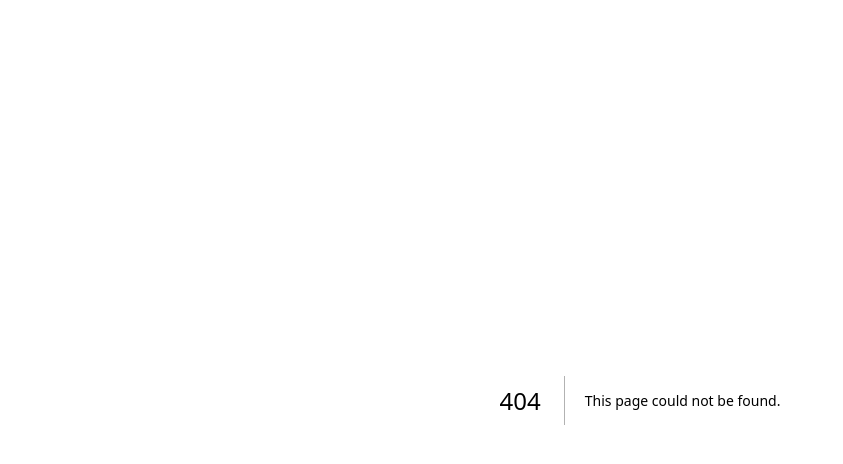
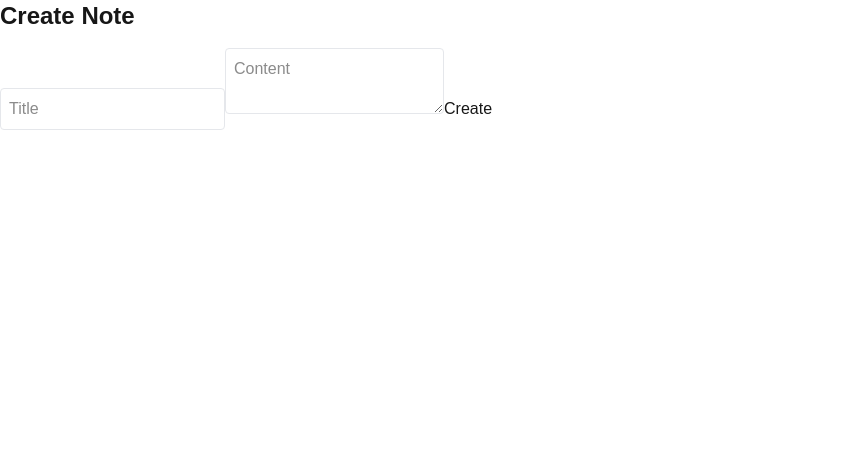
Before and after one commit to sushilthapa98/note-keeper, a Next.js app: page /notes/create in a window 1280 px wide. Before the commit this address had no page. Shown: the top 464 px of the page, without its empty margins (0-843 px from the left). Built offline with nearby package versions, Linux system fonts and the light colour scheme.

Commit message:
feat: add note add functionality

```diff
--- /dev/null
+++ b/app/lib/actions.ts
@@ -0,0 +1,31 @@
+"use server";
+
+import { revalidatePath } from "next/cache";
+import { redirect } from "next/navigation";
+import postgres from "postgres";
+import z from "zod";
+
+const sql = postgres(process.env.POSTGRES_URL!, { ssl: "require" });
+
+const FormSchema = z.object({
+  id: z.string(),
+  title: z.string(),
+  content: z.string().min(1, "Content is required"),
+  userId: z.string(),
+});
+
+const CreateNoteSchema = FormSchema.omit({ id: true, userId: true });
+
+export async function createNote(formData: FormData) {
+  const { title, content } = CreateNoteSchema.parse({
+    title: formData.get("title"),
+    content: formData.get("content"),
+  });
+
+  const userId = "410544b2-4001-4271-9855-fec4b6a6442a";
+
+  await sql`INSERT INTO notes (title, content, user_id) VALUES (${title}, ${content}, ${userId})`;
+
+  revalidatePath("/notes");
+  redirect("/notes");
+}
--- /dev/null
+++ b/app/notes/create/page.tsx
@@ -0,0 +1,24 @@
+import { createNote } from "@/app/lib/actions";
+
+export default async function Page() {
+  return (
+    <div>
+      <h1 className="text-2xl font-bold mb-4">Create Note</h1>
+
+      <form action={createNote}>
+        <input
+          name="title"
+          type="text"
+          placeholder="Title"
+          className="border border-gray-200 rounded p-2"
+        />
+        <textarea
+          name="content"
+          placeholder="Content"
+          className="border border-gray-200 rounded p-2"
+        ></textarea>
+        <button type="submit">Create</button>
+      </form>
+    </div>
+  );
+}
--- a/app/notes/page.tsx
+++ b/app/notes/page.tsx
@@ -1,3 +1,4 @@
+import Link from "next/link";
 import { fetchNotes } from "../lib/data";
 
 export default async function Page() {
@@ -7,6 +8,7 @@ export default async function Page() {
   return (
     <div>
       <h1 className="text-2xl font-bold mb-4">Notes</h1>
+      <Link href="/notes/create">Create Note</Link>
       <table className="table-auto border-collapse border">
         <thead>
           <tr>
--- a/package.json
+++ b/package.json
@@ -13,7 +13,8 @@
     "next": "16.1.6",
     "postgres": "^3.4.8",
     "react": "19.2.3",
-    "react-dom": "19.2.3"
+    "react-dom": "19.2.3",
+    "zod": "^4.3.6"
   },
   "devDependencies": {
     "@tailwindcss/postcss": "^4",
```
Also changed, not shown: 1 other file (tests, documents, lock files or other folders).
